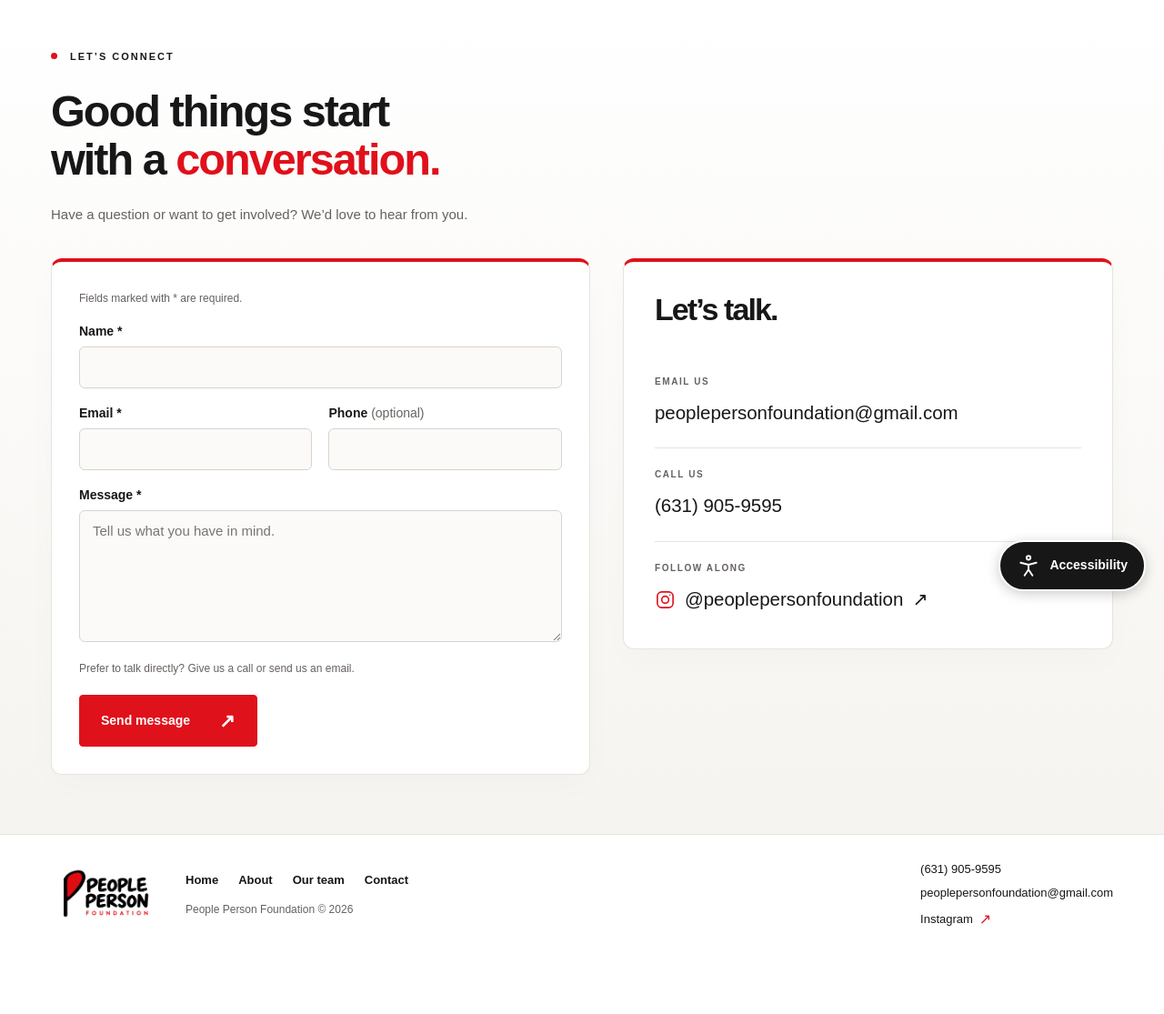
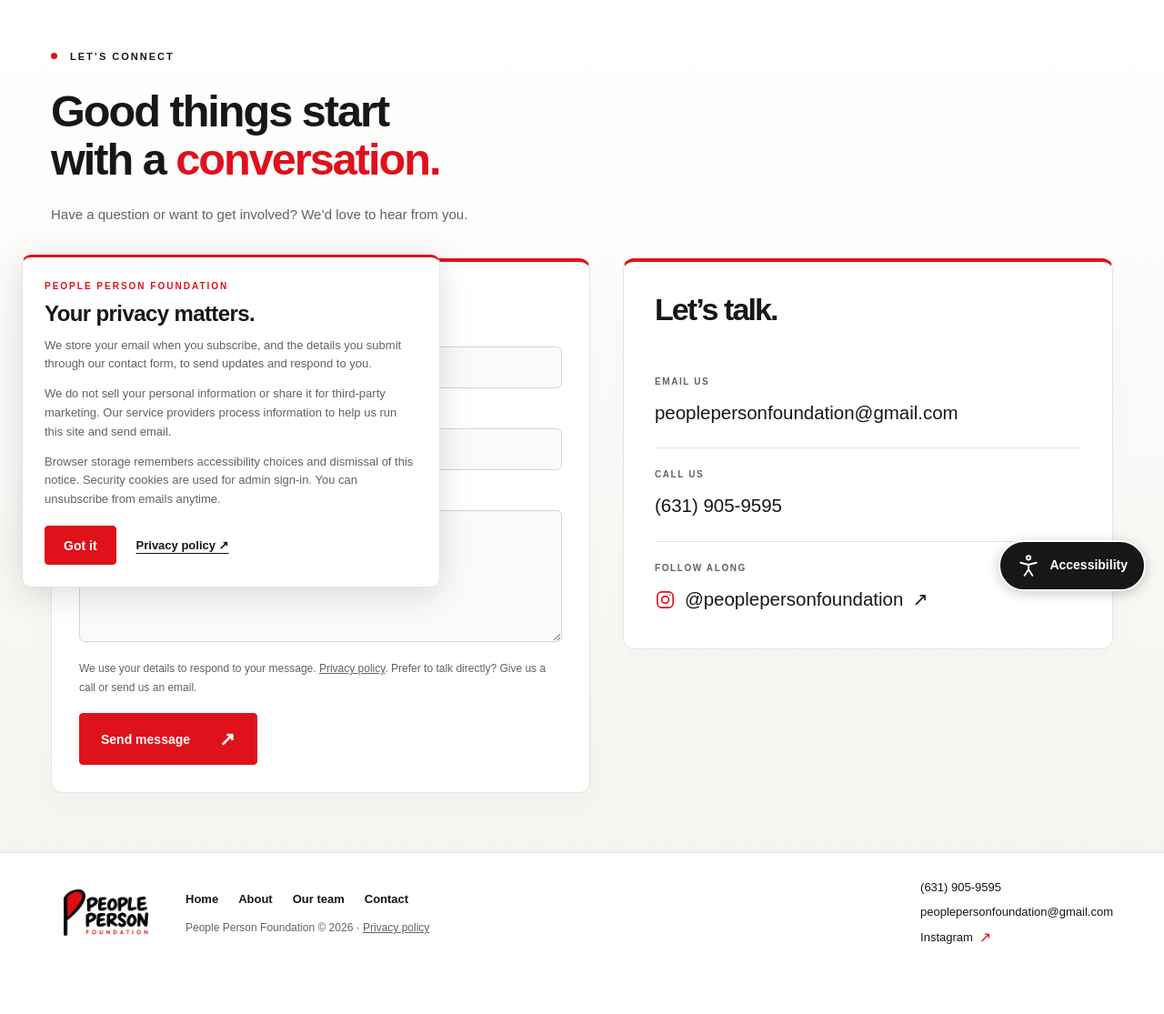
Before and after one commit to DCirincione/People-Person-Foundation, a FastAPI app: page /contact in a window 1280 px wide. Shown: the part 130-1245 px from the top of the page at 91% size. Before the commit the page ends 1148 px from the top, so only its background shows below. Run offline with FastAPI, Linux system fonts and the light colour scheme.

Commit message:
Added first visit privacy policy and full privacy policy page

```diff
--- a/app/main.py
+++ b/app/main.py
@@ -37,6 +37,7 @@ def page_context(active_page: str):
         return None
 
     return {
+        "styles_version": sha256((BASE_DIR / "static/css/styles.css").read_bytes()).hexdigest()[:12],
         "main_script_version": sha256((BASE_DIR / "static/js/main.js").read_bytes()).hexdigest()[:12],
         "team": TEAM,
         "logo": image_path("logo"),
@@ -61,6 +62,11 @@ async def home(request: Request):
 async def contact(request: Request):
     return templates.TemplateResponse(request=request, name="contact.html", context=page_context("contact"))
 
+
+
+@app.get("/privacy", response_class=HTMLResponse, include_in_schema=False)
+async def privacy(request: Request):
+    return templates.TemplateResponse(request=request, name="privacy.html", context=page_context("privacy"))
 
 
 @app.get("/health", tags=["Health"])
--- a/app/static/css/styles.css
+++ b/app/static/css/styles.css
@@ -27,3 +27,20 @@
 .footer-nav a:hover,.footer-contact a:hover{color:var(--red);text-decoration:underline;text-underline-offset:4px}
 @media(max-width:850px){.footer-inner{grid-template-columns:auto 1fr;gap:20px 28px}.footer-contact{grid-column:2}}
 @media(max-width:560px){.footer-inner{grid-template-columns:1fr;gap:20px;padding-block:28px 72px}.footer-contact{grid-column:1}.footer-nav{gap:10px 22px}}
+
+.privacy-notice[hidden]{display:none}
+.privacy-notice{position:fixed;left:24px;bottom:24px;z-index:900;width:min(460px,calc(100vw - 48px));max-height:calc(100dvh - 48px);overflow:auto;padding:24px;background:var(--paper);border:1px solid var(--line);border-top:3px solid var(--red);border-radius:10px;box-shadow:0 8px 36px #0002}
+.privacy-notice .eyebrow{font-size:.625rem;margin-bottom:10px;color:var(--red)}
+.privacy-notice h2{font-size:1.5rem;letter-spacing:-.6px}
+.privacy-notice p:not(.eyebrow){font-size:.8125rem;line-height:1.6;color:var(--muted);margin:12px 0}
+.privacy-actions{display:flex;align-items:center;gap:22px;margin-top:18px}
+.privacy-actions>a{font-size:.8125rem;font-weight:600;text-underline-offset:4px}
+.privacy-page{max-width:820px;padding-block:64px 72px}
+.privacy-page h1{font-size:clamp(2.25rem,5vw,3.5rem)}
+.privacy-page h2{font-size:1.5rem;letter-spacing:-.5px;margin:32px 0 12px}
+.privacy-page p,.privacy-page li{font-size:.9375rem;line-height:1.8;color:var(--muted);overflow-wrap:anywhere}
+.privacy-page li{margin-bottom:10px}
+.privacy-page strong{color:var(--ink)}
+.privacy-page a{color:var(--ink);text-underline-offset:3px}
+.privacy-page .privacy-updated{font-size:.75rem;margin:16px 0 28px}
+@media(max-width:650px){.privacy-notice{left:14px;bottom:90px;width:calc(100vw - 28px);max-height:calc(100dvh - 110px);padding:20px}.privacy-page{padding-block:40px}}
--- a/app/static/js/main.js
+++ b/app/static/js/main.js
@@ -85,3 +85,18 @@ if (signupForm) signupForm.addEventListener("submit", async (event) => {
   } catch (error) { status.textContent = error instanceof TypeError ? "Could not save your signup. Please try again." : error.message; }
   finally { button.disabled = false; }
 });
+
+// An informational notice, separate from newsletter opt-in and cookie consent.
+(() => {
+  const notice = document.getElementById("privacy-notice");
+  if (!notice) return;
+  const key = "ppf-privacy-notice-v1";
+  try { if (localStorage.getItem(key) === "dismissed") return; }
+  catch { /* The notice still works when browser storage is unavailable. */ }
+  notice.hidden = false;
+  document.getElementById("privacy-dismiss").addEventListener("click", () => {
+    try { localStorage.setItem(key, "dismissed"); }
+    catch { /* Dismiss for this page even if the preference cannot be saved. */ }
+    notice.hidden = true;
+  });
+})();
--- a/app/templates/base.html
+++ b/app/templates/base.html
@@ -6,7 +6,7 @@
     <meta name="description" content="Become a People Person. Get to know the People Person Foundation and the people behind it.">
     <meta name="theme-color" content="#df111b">
     <title>{% block title %}People Person Foundation · People first.{% endblock %}</title>
-    <link rel="stylesheet" href="{{ url_for('static', path='/css/styles.css') }}">
+    <link rel="stylesheet" href="{{ url_for('static', path='/css/styles.css') }}?v={{ styles_version }}">
     <script src="{{ url_for('static', path='/js/main.js') }}?v={{ main_script_version }}" defer></script>
     <link rel="stylesheet" href="/static/css/accessibility.css">
   <script src="/static/js/accessibility.js" defer></script>
@@ -32,7 +32,7 @@
       <nav class="footer-nav" aria-label="Footer navigation">
         <a href="/">Home</a><a href="/#about">About</a><a href="/#team">Our team</a><a href="/contact">Contact</a>
       </nav>
-      <small>People Person Foundation © {{ current_year }}</small>
+      <small>People Person Foundation © {{ current_year }} <span aria-hidden="true">·</span> <a href="/privacy">Privacy policy</a></small>
     </div>
     <address class="footer-contact">
       {% if phone_href %}<a href="{{ phone_href }}">{{ contact_phone }}</a>{% endif %}
@@ -45,7 +45,7 @@
 <dialog id="dialog-signup" aria-labelledby="signup-title">
   <form method="dialog"><button class="dialog-close" aria-label="Close dialog">×</button></form>
   <p class="eyebrow">People Person Foundation</p><h2 id="signup-title">Let’s stay connected.</h2>
-  <p>Sign up for news and updates from the foundation. Unsubscribe anytime.</p>
+  <p>Sign up for news and updates from the foundation. Unsubscribe anytime. <a href="/privacy">Privacy policy</a>.</p>
   <form id="newsletter-signup" method="post" action="/newsletter/subscribe"><div class="form-field"><label for="signup-email">Email address</label><input id="signup-email" name="email" type="email" autocomplete="email" required maxlength="254"></div><button class="button" type="submit">Join the email list ↗</button><p id="signup-status" role="status"></p></form>
 </dialog>
 {% for kind, title, description in [
@@ -56,6 +56,16 @@
 </dialog>
 {% endfor %}
 
+{% if active_page != "privacy" %}
+<aside class="privacy-notice" id="privacy-notice" aria-labelledby="privacy-notice-title" hidden>
+  <p class="eyebrow">People Person Foundation</p>
+  <h2 id="privacy-notice-title">Your privacy matters.</h2>
+  <p>We store your email when you subscribe, and the details you submit through our contact form, to send updates and respond to you.</p>
+  <p>We do not sell your personal information or share it for third-party marketing. Our service providers process information to help us run this site and send email.</p>
+  <p>Browser storage remembers accessibility choices and dismissal of this notice. Security cookies are used for admin sign-in. You can unsubscribe from emails anytime.</p>
+  <div class="privacy-actions"><button type="button" class="button button-small" id="privacy-dismiss">Got it</button><a href="/privacy">Privacy policy <span aria-hidden="true">↗</span></a></div>
+</aside>
+{% endif %}
   {% include "accessibility.html" %}
 </body>
 </html>
--- a/app/templates/contact.html
+++ b/app/templates/contact.html
@@ -18,7 +18,7 @@
             <div class="form-field"><label for="contact-phone">Phone <span class="optional">(optional)</span></label><input id="contact-phone" name="phone" type="tel" autocomplete="tel" maxlength="40"></div>
           </div>
           <div class="form-field"><label for="contact-message">Message <span aria-hidden="true">*</span></label><textarea id="contact-message" name="message" rows="6" placeholder="Tell us what you have in mind." required maxlength="3000"></textarea></div>
-          <p class="form-note" id="contact-help">Prefer to talk directly? Give us a call or send us an email.</p>
+          <p class="form-note" id="contact-help">We use your details to respond to your message. <a href="/privacy">Privacy policy</a>. Prefer to talk directly? Give us a call or send us an email.</p>
           <button type="submit" class="button" aria-describedby="contact-help">Send message <span aria-hidden="true">↗</span></button>
           <p id="contact-status" class="form-status" role="status"></p>
           <noscript><p>You can also email us directly at <a href="mailto:{{ contact_email }}">{{ contact_email }}</a>.</p></noscript>
```
Also changed, not shown: app/templates/privacy.html (added, +36 -0 lines).
